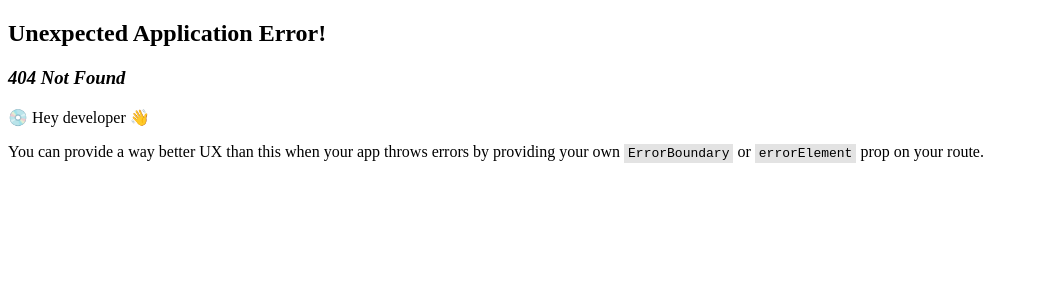
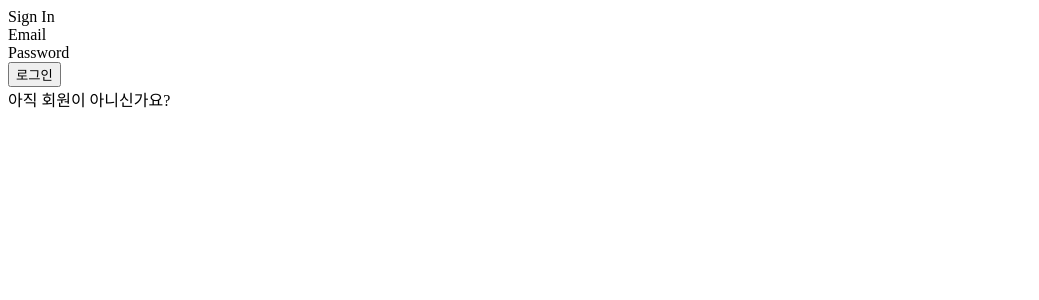
Before and after one commit to whyWhale/honeymorning, a React (Vite) app in the folder FE/honey-morning/: page /login in a window 1280 px wide. Before the commit this address had no page. Shown: the top 300 px of the page, without its empty margins (0-1039 px from the left). Built offline with nearby package versions, Linux system fonts and the light colour scheme.

Commit message:
[front] S11P21A704-63 feat: 로그인 페이지 생성

```diff
--- /dev/null
+++ b/FE/honey-morning/src/pages/LoginPage/index.tsx
@@ -0,0 +1,23 @@
+import React from 'react';
+
+const LoginProcess = () => {
+  return (
+    <div>
+      <div>Sign In</div>
+      <div>
+        <div>Email</div>
+      </div>
+      <div>
+        <div>Password</div>
+      </div>
+      <div>
+        <button>로그인</button>
+      </div>
+      <div>
+        <div>아직 회원이 아니신가요?</div>
+      </div>
+    </div>
+  );
+};
+
+export default LoginProcess;
```
Also changed, not shown: FE/honey-morning/src/router/index.tsx (renamed from FE/honey-morning/src/router/index.ts, +8 -1 lines).
